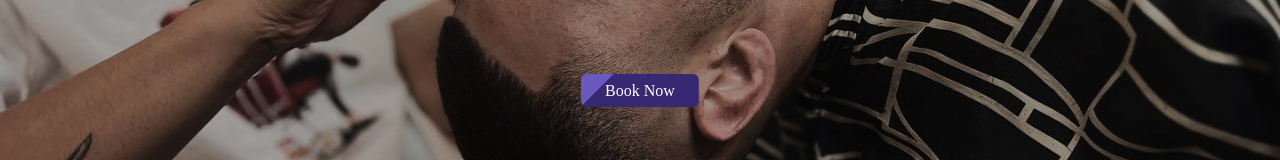
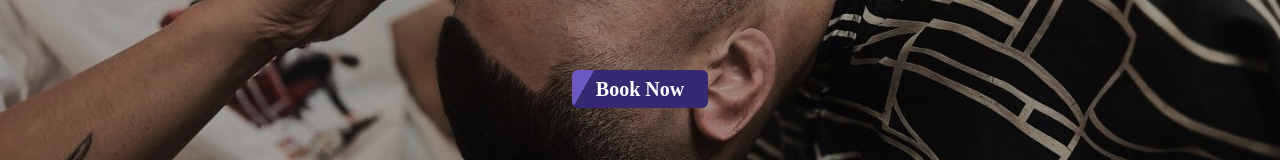
Before and after one commit to JuanTwo779/kingz-kutz-v3, a React (Vite) app: page / in a window 1280 px wide. Shown: the part 514-674 px from the top of the page. Built offline with nearby package versions, Linux system fonts and the light colour scheme; a web font is replaced by a local one.

Commit message:
Custom button changes

```diff
--- a/src/App.css
+++ b/src/App.css
@@ -99,22 +99,22 @@
   background-color: var(--color-secondary);
   color: var(--color-white);
   font-family: var(--font-base);
-  font-weight: 500;
-  font-size: 16px;
+  font-weight: 700;
+  font-size: 1.25rem;
   padding: 0.5rem 1.5rem;
   border-radius: 6px;
   border: none;
-  transition: background-position 0.4s ease-in-out;
-  background: linear-gradient(135deg, var(--color-secondary) 50%, var(--color-primary) 50%);
+  transition: all 0.4s ease-in-out;
+  background: linear-gradient(120deg, var(--color-secondary) 50%, var(--color-primary) 50%);
   background-size: 200% 200%;
   background-position: 100% 0;
   text-decoration: none;
 }
 
 .custom__button:hover {
-  background-position: 0 100%; /* Diagonal background shift on hover */
-  color: var(--color-white); /* Keeps white text */
-  box-shadow: 0 4px 8px rgba(0, 0, 0, 0.2); /* Soft shadow for depth */
+  background-position: 0 100%;
+  color: var(--color-white);
+  box-shadow: 0 4px 12px rgba(128, 90, 213, 0.5);
 }
 
 .p__cormorant {
```
